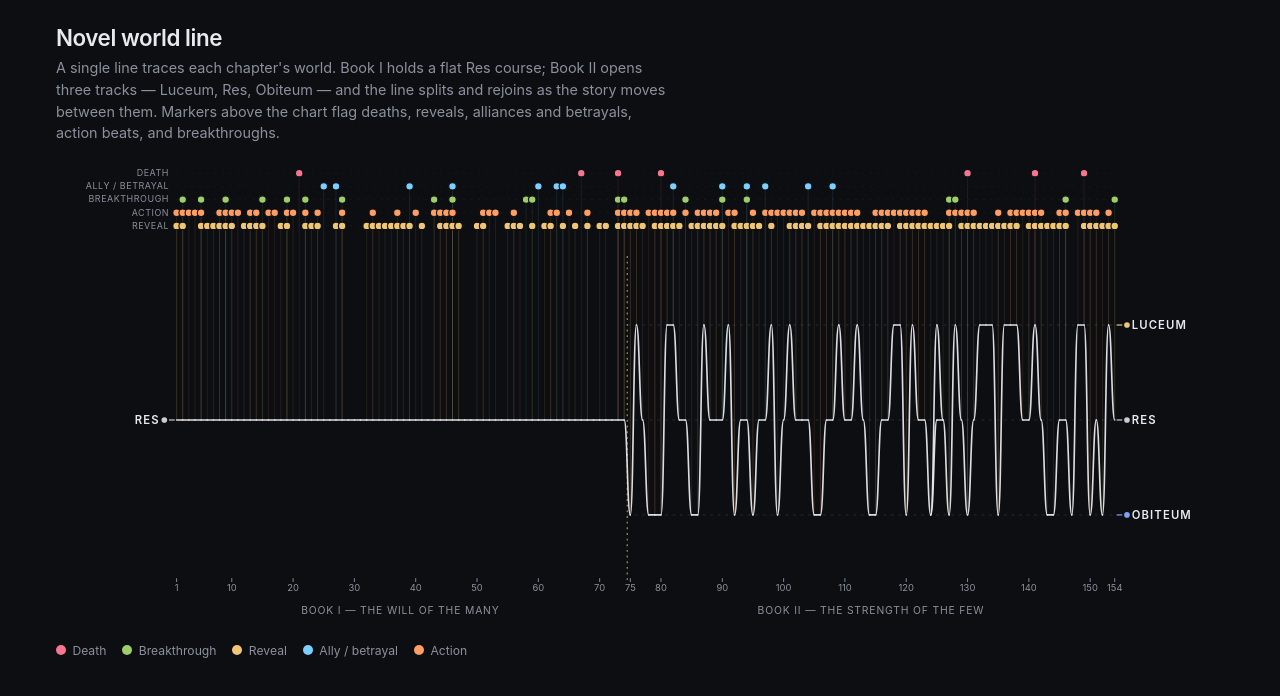
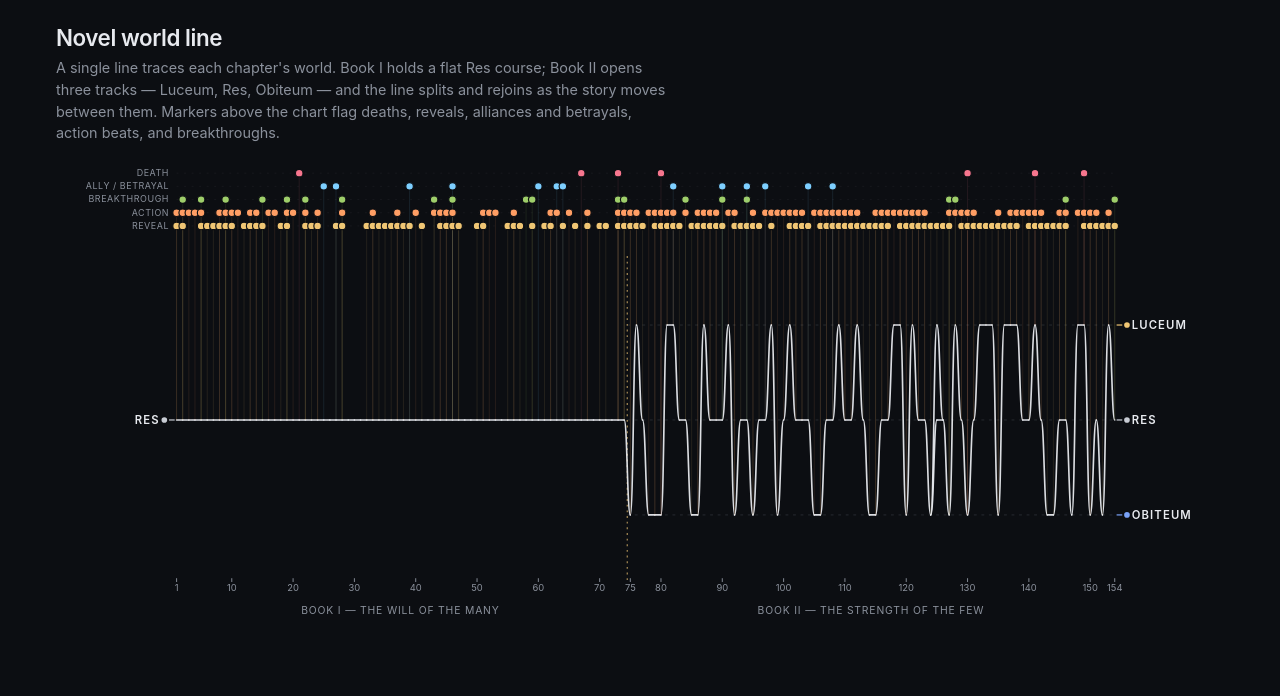
Before and after one commit to andrewwhitman-cpp/hierarchy-series-graphed, a React (Vite) app: page / in a window 1280 px wide. Shown: the top 696 px of the page. Built offline with nearby package versions, Linux system fonts and the light colour scheme.

Commit message:
Remove annotation legend from WorldLineChart for a cleaner presentation and improved focus on chart data.

```diff
--- a/src/components/WorldLineChart.tsx
+++ b/src/components/WorldLineChart.tsx
@@ -513,19 +513,6 @@ export function WorldLineChart({ chapters }: Props) {
           <div className="tooltip-label">{hoveredAnnotation.label}</div>
         </div>
       ) : null}
-
-      <ul className="annot-legend" aria-label="Annotation types">
-        {(Object.keys(ANNOT_LABELS) as AnnotationType[]).map((t) => (
-          <li key={t} className="annot-legend-item">
-            <span
-              className="annot-legend-swatch"
-              style={{ background: ANNOT_COLORS[t] }}
-              aria-hidden="true"
-            />
-            {ANNOT_LABELS[t]}
-          </li>
-        ))}
-      </ul>
     </div>
   );
 }
```
